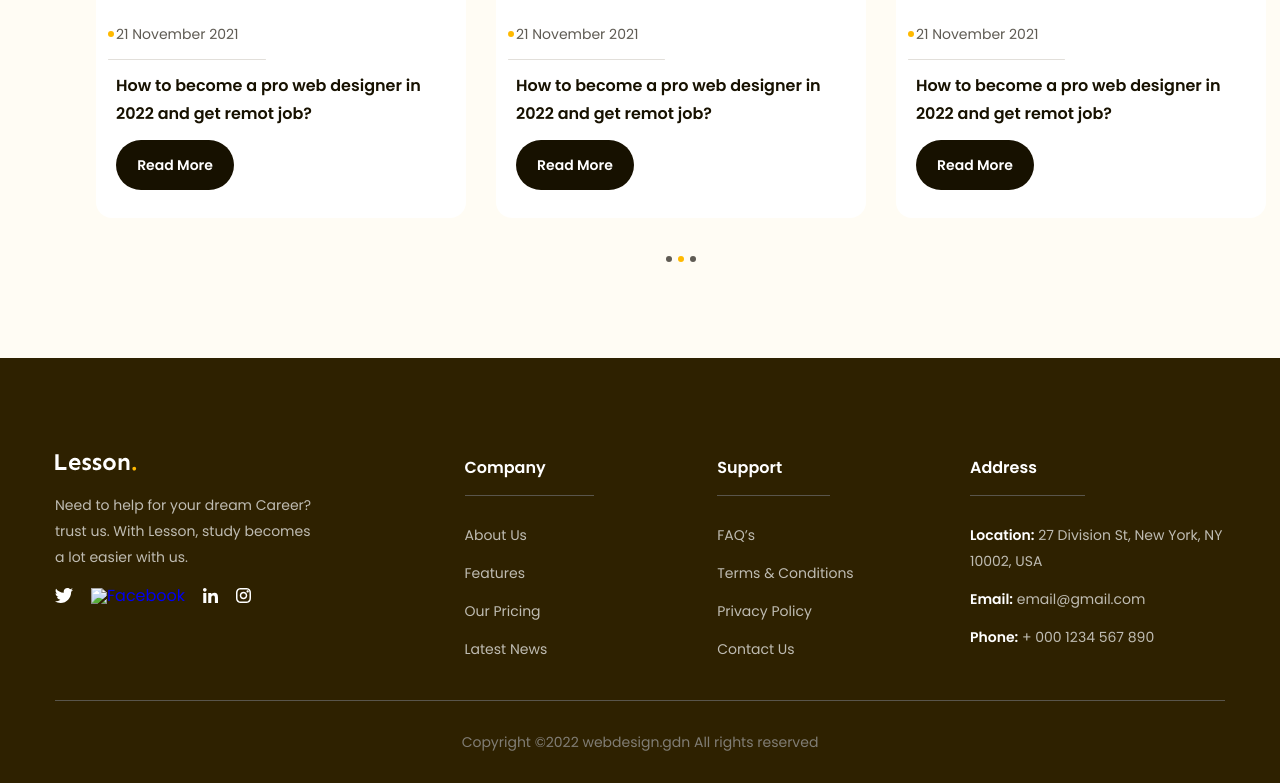
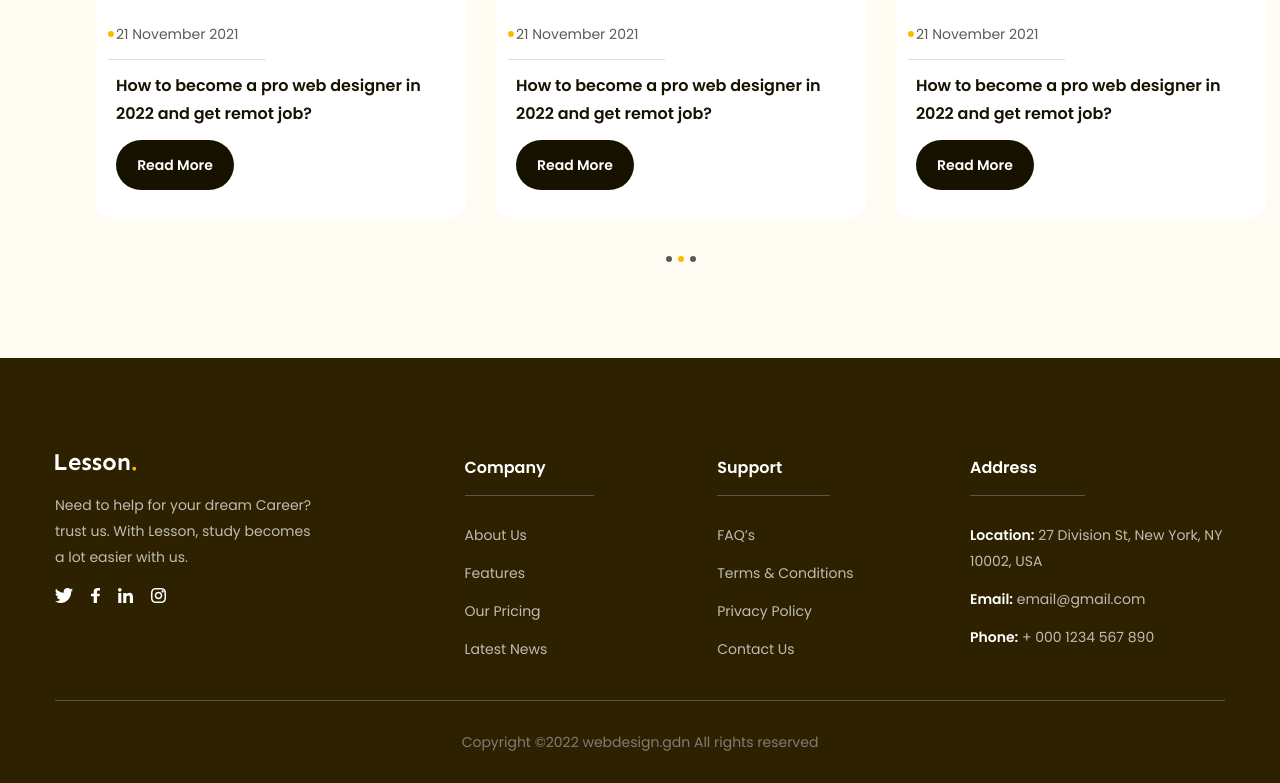
Before and after one commit to TrongHuy0104/f8-project-02, a plain HTML site: page index.html in a window 1280 px wide. Shown: the part 4332-5115 px from the top of the page. Drawn offline with Linux system fonts and the light colour scheme; the site is published under a folder, as on GitHub Pages, so addresses that start at the root find nothing.

Commit message:
fix facebook icon

```diff
--- a/index.html
+++ b/index.html
@@ -651,7 +651,7 @@
                                 <img src="./assets/icons/twitter.svg" alt="Twitter">
                             </a>
                             <a href="#!">
-                                <img src="/assets/icons/facebook.svg" alt="Facebook">
+                                <img src="./assets/icons/facebook.svg" alt="Facebook">
                             </a>
                             <a href="#!">
                                 <img src="./assets/icons/linkedin.svg" alt="Linkedin">
```
